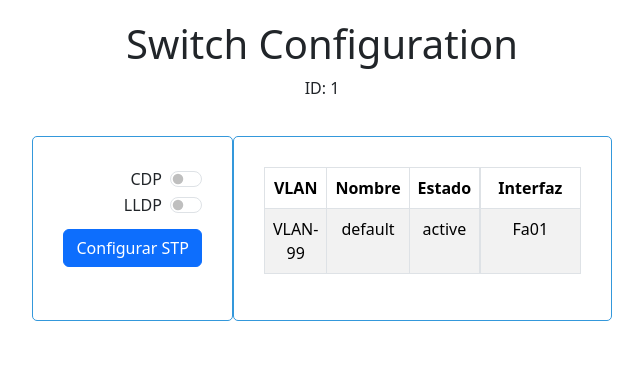
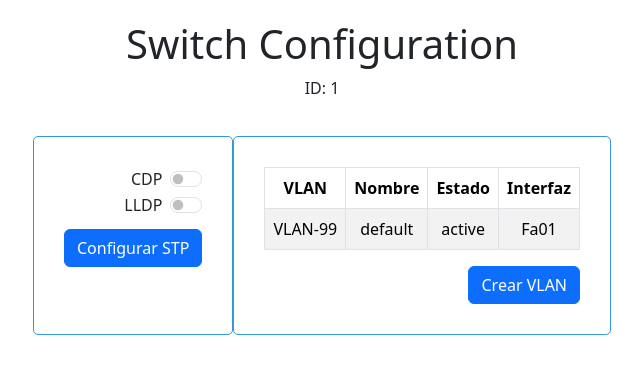
Before and after one commit to IvanEnriquezGrande/NetControlPro, a Flask app: page /switch-config/1 in a window 1280 px wide. Shown: the part 65-439 px from the top of the page, without its empty margins (318-961 px from the left). Run offline with Flask 3, Linux system fonts and the light colour scheme; data that the repository does not hold is empty.

Commit message:
Added pop-up window for creating VLAN

```diff
--- a/static/css/style.css
+++ b/static/css/style.css
@@ -49,10 +49,11 @@ body .container_l{
     border-radius: 5px;
 }
 
-body .container_r{
+.container_r {
     padding: 30px;
     display: flex;
-    justify-content: center;
+    flex-direction: column; /* Asegura que los elementos se apilen verticalmente */
+    align-items: flex-end; /* Alinea los elementos a la derecha */
     border: 1.5px solid #3498db;
     border-radius: 5px;
 }
--- a/templates/switch-config.html
+++ b/templates/switch-config.html
@@ -43,6 +43,8 @@
                             <th scope="col">VLAN</th>
                             <th scope="col">Nombre</th>
                             <th scope="col">Estado</th>
+                            <th scope="col">Interfaz</th>
+
                         </tr>
                     </thead>
                     <tbody>
@@ -50,27 +52,19 @@
                             <td>VLAN-99</td>
                             <td>default</td>
                             <td>active</td>
-                        </tr>
-                    </tbody>
-                </table>
-                <table class="table table-striped table-bordered">
-                    <thead>
-                        <tr>
-                            <th scope="col">Interfaz</th>
-                        </tr>
-                    </thead>
-                    <tbody>
-                        <tr>
                             <td>Fa01</td>
                         </tr>
                     </tbody>
                 </table>
+
+                <div class="d-flex justify-content-end">
+                    <button class="btn btn-primary" type="button" id="btn-create-vlan{{switch_id}}" data-bs-toggle="modal" data-bs-target="#modal-vlan{{switch_id}}" >Crear VLAN</button>
+                </div>
             </div>
         </div>
     </div>
     <!-- STP Modal -->
-    <div class="modal fade" id="modal{{switch_id}}" tabindex="-1" role="dialog" aria-labelledby="exampleModalLongTitle"
-        aria-hidden="true">
+    <div class="modal fade" id="modal{{switch_id}}" tabindex="-1" role="dialog" aria-labelledby="exampleModalLongTitle" aria-hidden="true">
         <div class="modal-dialog" role="document">
             <div class="modal-content">
                 <div class="modal-header">
@@ -166,6 +160,49 @@
     <!-- Fin de STP modal -->
 
 
+    <!-- VLAN Modal -->
+    <div class="modal fade" id="modal-vlan{{switch_id}}" tabindex="-1" role="dialog" aria-labelledby="exampleModalLongTitle" aria-hidden="true">
+        <div class="modal-dialog" role="document">
+            <div class="modal-content">
+                <div class="modal-header">
+                    <h5 class="modal-title" id="exampleModalLongTitle">Crear VLAN</h5>
+                    <button type="button" class="btn-close" data-bs-dismiss="modal" aria-label="Close"></button>
+                </div>
+                <div class="modal-body">
+                    <form action="#" method="POST">
+                        <!-- ID del Dispositivo -->
+                        <div class="form-group row py-1">
+                            <label class="col-form-label col-sm-6">ID del Dispositivo:</label>
+                            <div class="col-sm-6">
+                                <input class="form-control border border-secondary" type="text" name="deviceIp" disabled value="{{ switch_id }}">
+                            </div>
+                        </div>
+                        <!-- Nombre de la VLAN -->
+                        <div class="form-group row py-1">
+                            <label class="col-form-label col-sm-6">Nombre de la VLAN:</label>
+                            <div class="col-sm-6">
+                                <input class="form-control border border-secondary" type="text" name="vlanName" placeholder="Nombre de la VLAN">
+                            </div>
+                        </div>
+                        <!-- Numero de VLAN -->
+                        <div class="form-group row py-1">
+                            <label class="col-form-label col-sm-6">Numero de VLAN:</label>
+                            <div class="col-sm-6">
+                                <input class="form-control border border-secondary" type="number" name="vlanNumber" placeholder="Numero de VLAN">
+                            </div>
+                        </div>
+                        <!-- ... -->
+                        <div class="modal-footer">
+                            <input type="submit" value="Guardar" class="btn btn-primary">
+                        </div>
+                    </form>
+                </div>
+            </div>
+        </div>
+    </div>
+    <!-- Fin de VLAN modal -->
+
+
 
     <script src="https://cdn.jsdelivr.net/npm/bootstrap@5.3.2/dist/js/bootstrap.bundle.min.js"
         integrity="sha384-C6RzsynM9kWDrMNeT87bh95OGNyZPhcTNXj1NW7RuBCsyN/o0jlpcV8Qyq46cDfL"
```
